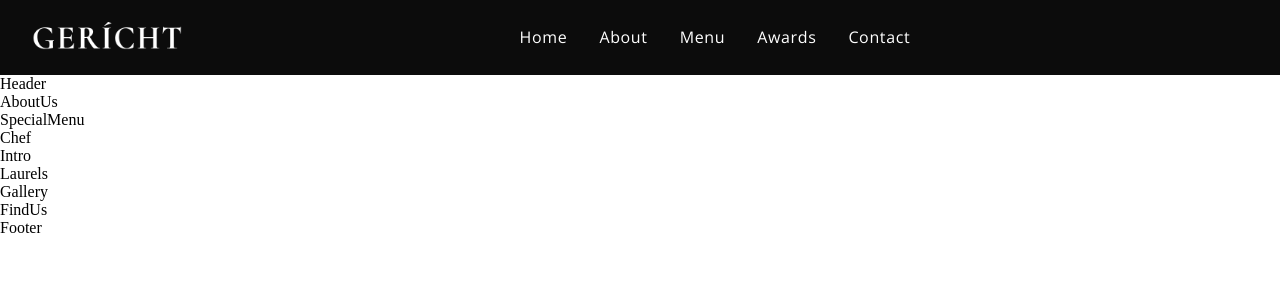
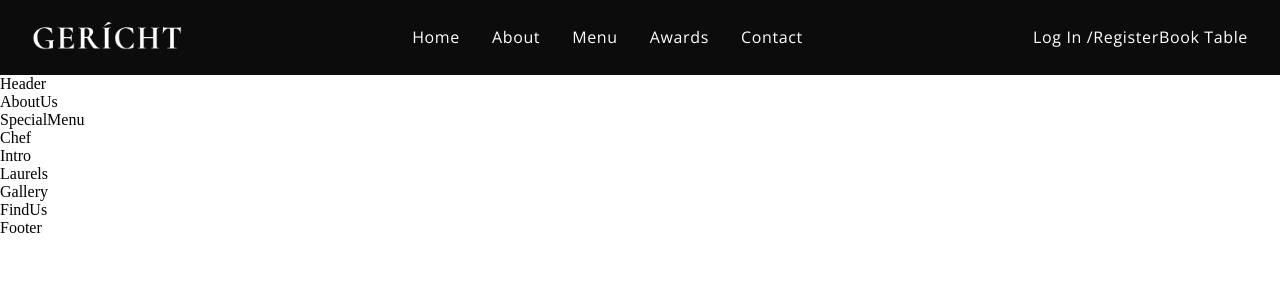
Before and after one commit to misikir21/NewTest-Restaurant, a React (Create React App) app: page / in a window 1280 px wide. Shown: the top 300 px of the page. Built offline with nearby package versions, Linux system fonts and the light colour scheme; a web font is replaced by a local one.

Commit message:
add login and book table menu

```diff
--- a/src/components/Navbar/Navbar.jsx
+++ b/src/components/Navbar/Navbar.jsx
@@ -26,6 +26,14 @@ const Navbar = () => (
 				<a href="contact">Contact</a>
 			</li>
 		</ul>
+		<div className="app__navbar-login">
+			<a href="#login" className="p__opensans">
+				Log In /Register
+			</a>
+			<a href="#" className="p__opensans">
+				Book Table
+			</a>
+		</div>
 	</nav>
 );
 
```
